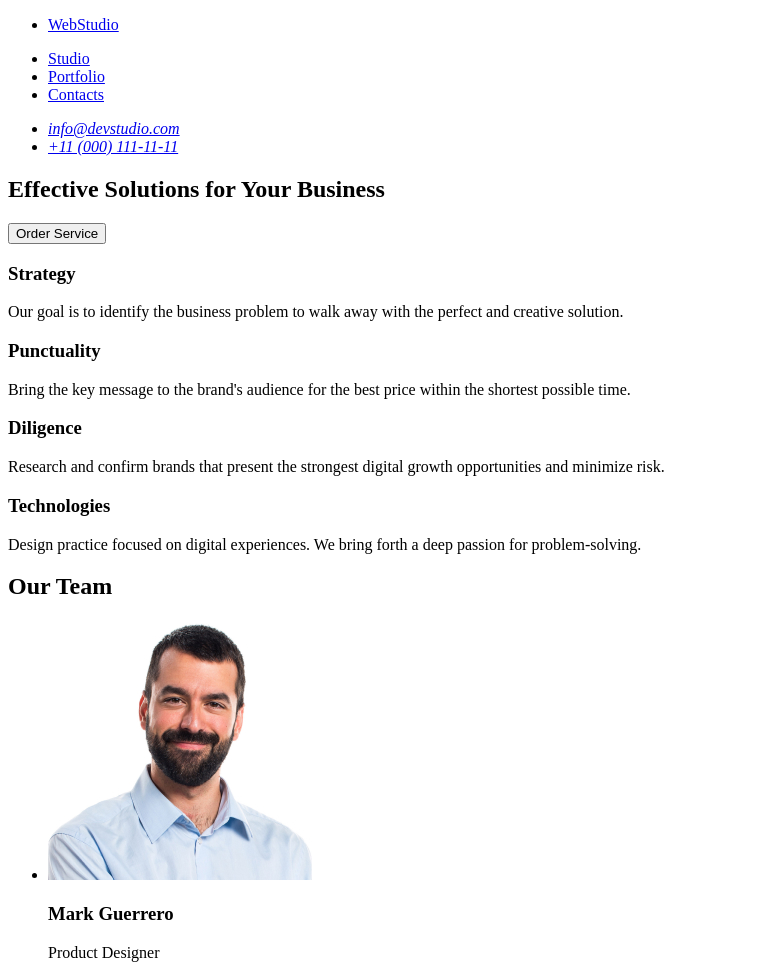
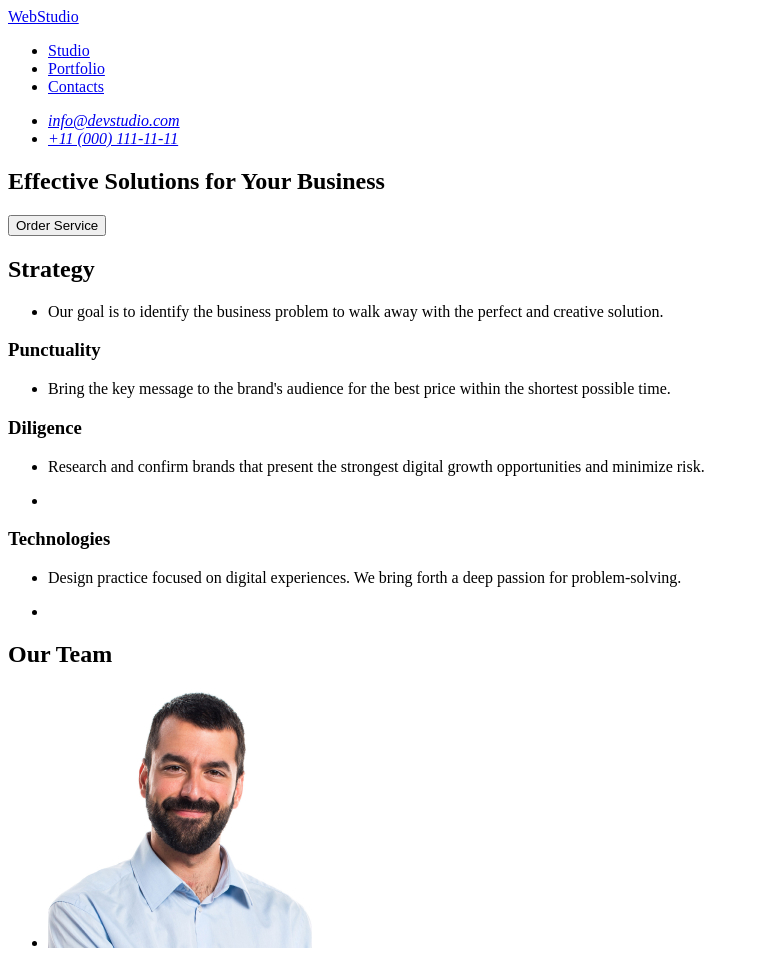
Before and after one commit to Viktor-Os/goit-homework-01, a plain HTML site: page index.html in a window 1280 px wide. Shown: the top 965 px of the page, without its empty margins (0-759 px from the left). Drawn offline with Linux system fonts and the light colour scheme.

Commit message:
goit-homework-01

```diff
--- a/index.html
+++ b/index.html
@@ -8,11 +8,8 @@
   <body>
     <header>
       <nav>
-        <ul>
-          <li>
-            <a href="#webstudio">WebStudio</a>
-          </li>
-        </ul>
+         <a href="webstudio">WebStudio</a>
+
 
         <ul>
           <li>
@@ -44,29 +41,53 @@
       </section>
 
       <section>
-        <h3>Strategy</h3>
+        <h2>Strategy</h2>
+        <ul>
+          <li>
             <p>
               Our goal is to identify the business problem to walk away with the
               perfect and creative solution.
             </p>
+          </li>
+        </ul>
 
         <h3>Punctuality</h3>
+        <ul>
+          <li>
             <p>
               Bring the key message to the brand's audience for the best price
               within the shortest possible time.
             </p>
+          </li>
+        </ul>
 
         <h3>Diligence</h3>
+        <ul>
+          <li>
             <p>
-          Research and confirm brands that present the strongest digital growth
-          opportunities and minimize risk.
+              Research and confirm brands that present the strongest digital
+              growth opportunities and minimize risk.
             </p>
+          </li>
+        </ul>
+
+        <ul>
+          <li></li>
+        </ul>
 
         <h3>Technologies</h3>
+        <ul>
+          <li>
             <p>
-          Design practice focused on digital experiences. We bring forth a deep
-          passion for problem-solving.
+              Design practice focused on digital experiences. We bring forth a
+              deep passion for problem-solving.
             </p>
+          </li>
+        </ul>
+
+        <ul>
+          <li></li>
+        </ul>
       </section>
 
       <section>
@@ -101,7 +122,6 @@
     </main>
 
     <footer>
-
       <a href="webstudio">WebStudio</a>
       <p>
         Increase the flow of customers and sales for your business with digital
```
Lines whose indentation alone changed are shown as unchanged.
